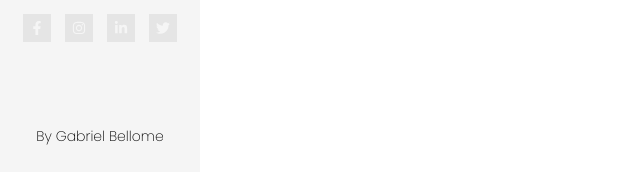
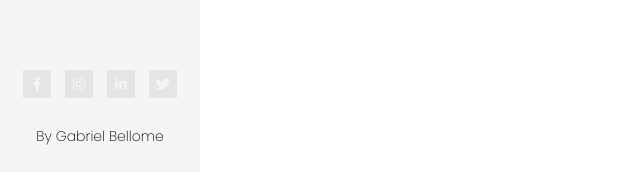
Before and after one commit to gbellome/my-portfolio-test, a React (Create React App) app: page / in a window 1280 px wide. Shown: the part 625-797 px from the top of the page, without its empty margins (0-640 px from the left). Built offline with nearby package versions, Linux system fonts and the light colour scheme.

Commit message:
ALgunos retoques en Footer SideBar

```diff
--- a/src/Components/SideBar/SideBar.jsx
+++ b/src/Components/SideBar/SideBar.jsx
@@ -15,8 +15,10 @@ const SideBar = () => {
         <BotonNavegacion caption='porfolio' />
         <BotonNavegacion caption='contacto' />
       </ul>
-      <RedesSociales />
-      <Firma />
+      <div id="FooterSideBar">
+        <RedesSociales />
+        <Firma />
+      </div>
     </nav>
   )
 }
--- a/src/Components/SideBar/Styles/SideBarStyle.css
+++ b/src/Components/SideBar/Styles/SideBarStyle.css
@@ -19,3 +19,14 @@ nav {
 nav ul {
     height: 100%;
 }
+
+#FooterSideBar {
+    width: 200px;
+
+    display: flex;
+    flex-direction: column;
+    justify-content: center;
+    align-items: center;
+
+    cursor: default;
+}
```
